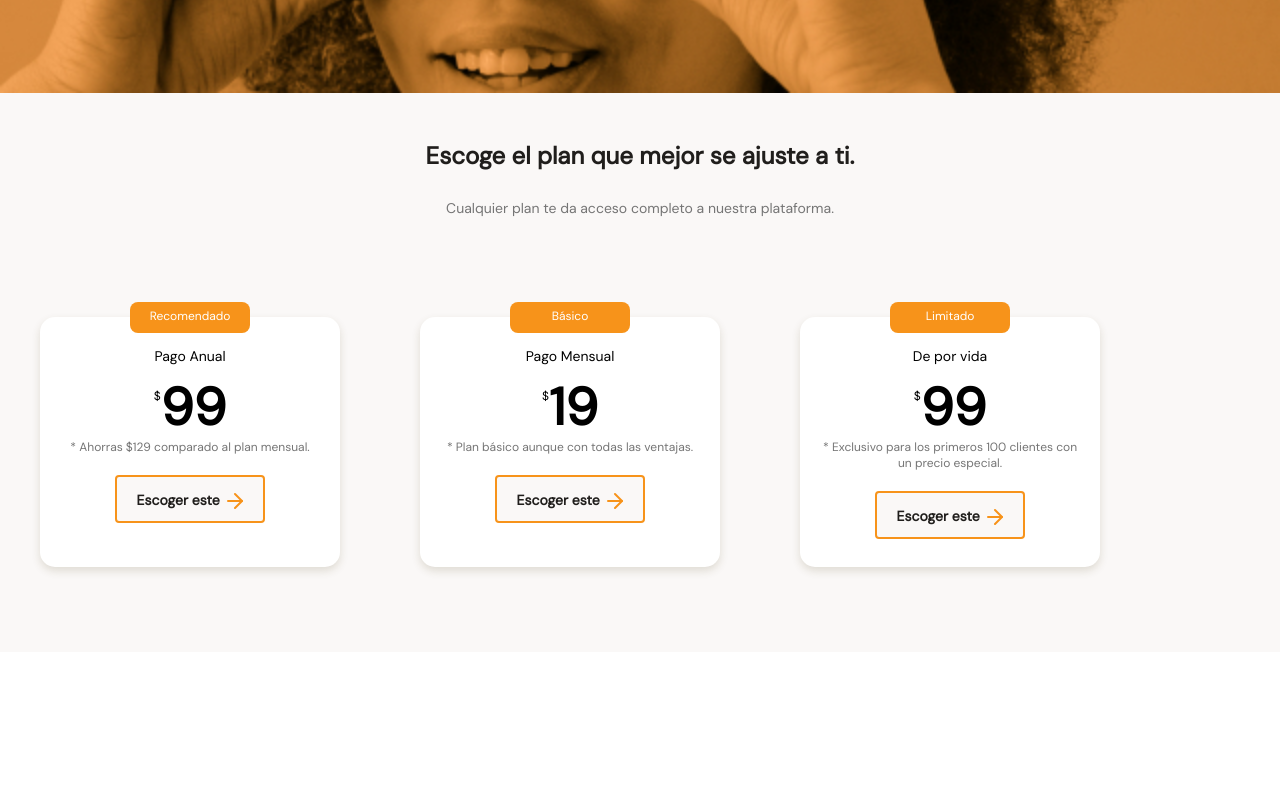
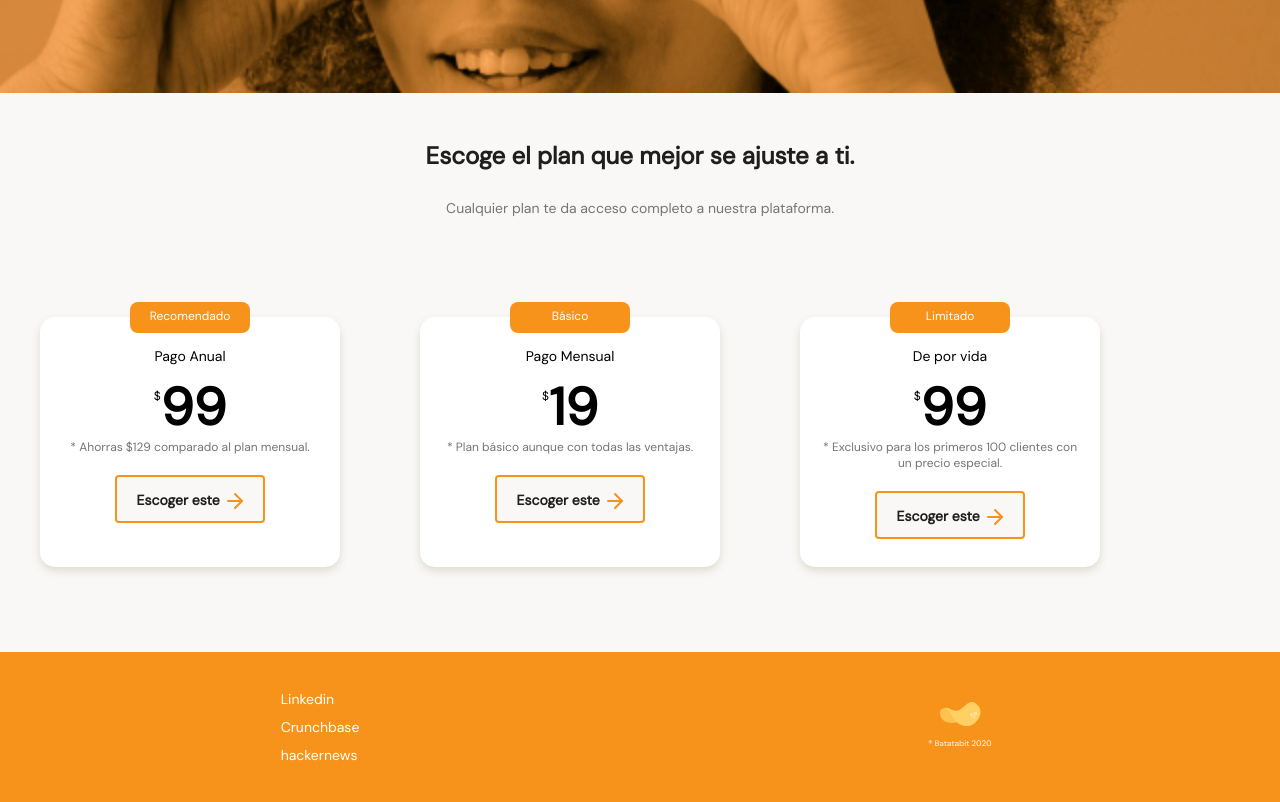
Before and after one commit to Gerardo-Lara-O/Frontend-y-Backend-con-Javascript-para-Desarrollo-Web, a plain HTML site: page 18 - Curso de Responsive Design/index.html in a window 1280 px wide. Shown: the part 2297-3099 px from the top of the page. Before the commit the page ends 2949 px from the top, so only its background shows below. Drawn offline with Linux system fonts and the light colour scheme.

Commit message:
Estructura del footer

```diff
--- a/18 - Curso de Responsive Design/css/style.css
+++ b/18 - Curso de Responsive Design/css/style.css
@@ -505,3 +505,34 @@ main{
     background-image: url('../assets/icons/orange-right-arrow.svg');
     vertical-align: text-bottom;
 }
+
+footer{
+    display: flex;
+    width: 100%;
+    height: 150px;
+    background-color: var(--bitcoin-orange);
+}
+
+footer section{
+    display: flex;
+    justify-content: center;
+    align-items: center;
+    width: 50%;
+}
+
+footer .left ul{
+    font-size: 1.4rem;
+    font-weight: 500;
+    line-height: 1.8rem;
+    list-style: none;
+}
+
+.left li{
+    margin: 10px 0;
+
+}
+
+.left a{
+    text-decoration: none;
+    color: var(--just-white);
+}
--- a/18 - Curso de Responsive Design/index.html
+++ b/18 - Curso de Responsive Design/index.html
@@ -136,7 +136,18 @@
             </section>
         </section>
     </main>
-    <footer></footer>
+    <footer>
+        <section class="left">
+            <ul>
+                <li><a href="#">Linkedin</a></li>
+                <li><a href="#">Crunchbase</a></li>
+                <li><a href="#">hackernews</a></li>
+            </ul>
+        </section>
+        <section class="right">
+            <img src="./assets/img/logo-footer.svg" alt="Logo de Batatabit 2020">
+        </section>
+    </footer>
 </body>
 
 </html>
```
